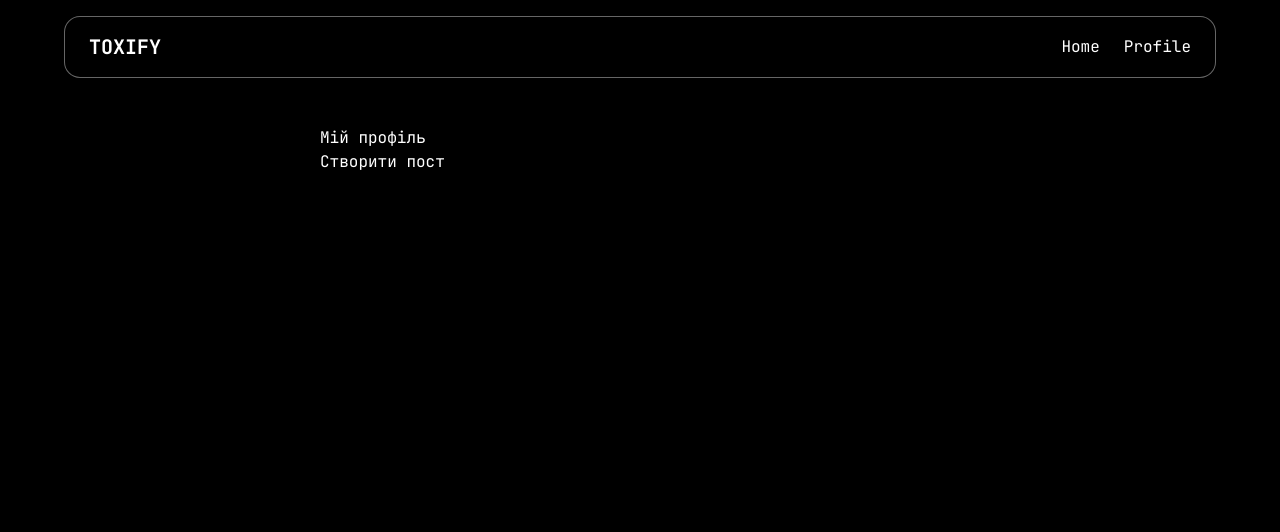
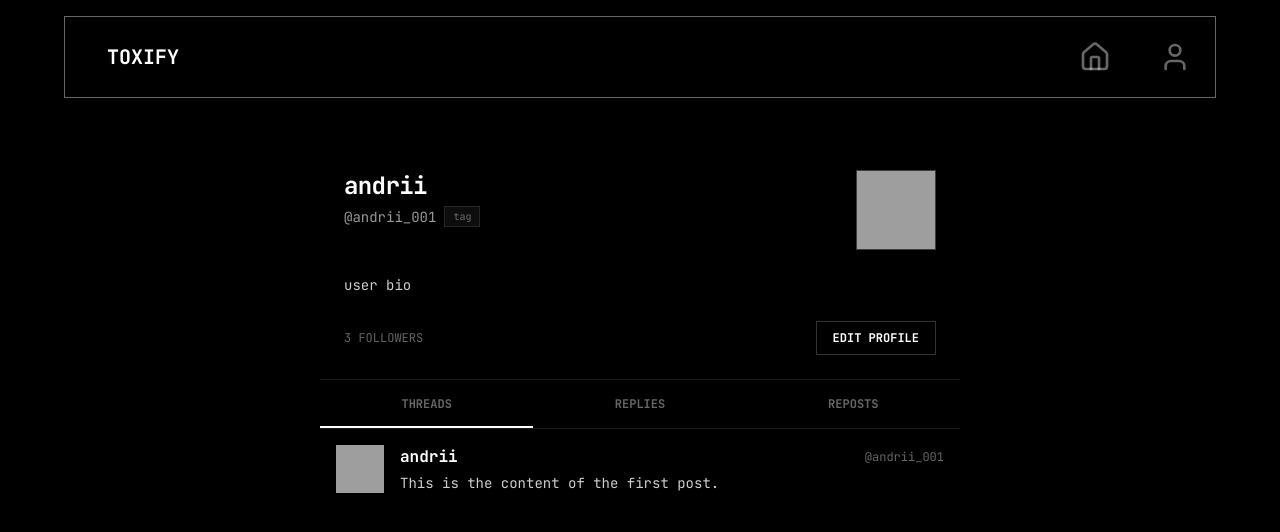
Before and after one commit to StasShtohryn/toxify-django, a Django app: page /profile/my_profile/ in a window 1280 px wide. Shown: the top 532 px of the page. Run offline with Django 5.2, Linux system fonts and the light colour scheme; grey boxes are pictures that could not be loaded.

Commit message:
added profile page

```diff
--- a/Toxify/main/templates/main/base.html
+++ b/Toxify/main/templates/main/base.html
@@ -4,6 +4,7 @@
 <head>
     <meta charset="UTF-8">
     <title>{% block title %} {% endblock %}</title>
+    <meta name="viewport" content="width=device-width, initial-scale=1.0">
     <link rel="stylesheet" href="{% static 'main/css/base.css' %}">
     <link rel="preconnect" href="https://fonts.googleapis.com">
     <link rel="preconnect" href="https://fonts.gstatic.com" crossorigin>
@@ -12,13 +13,17 @@
 </head>
 <body>
     <div class="sticky top-4 w-full px-6 z-50">
-        <div class="max-w-6xl mx-auto bg-black border-1 border-white/40 rounded-2xl px-6 py-4 flex justify-between items-center">
+        <div class="max-w-6xl mx-auto bg-black border-1 border-white/40 px-6 py-4 flex justify-between items-center">
 
-            <h1 class="text-xl font-black">TOXIFY</h1>
+            <a href="{% url 'posts' %}" class="text-xl font-black border-2 px-4 py-2 border-black hover:border-white border-dashed ">TOXIFY</a>
 
-            <nav class="flex gap-6">
-              <a href="#" class="hover:text-blue-500 transition">Home</a>
-                <a href="#" class="hover:text-blue-500 transition">Profile</a>
+            <nav class="flex gap-12">
+                <a href="{% url 'posts' %}" class="hover:underline underline-offset-2 decoration-2 text-white/40 hover:text-white transition-colors">
+                    <svg xmlns="http://www.w3.org/2000/svg" width="32" height="32" viewBox="0 0 24 24" fill="none" stroke="currentColor" stroke-width="2" stroke-linecap="round" stroke-linejoin="round" class="lucide lucide-house-icon lucide-house"><path d="M15 21v-8a1 1 0 0 0-1-1h-4a1 1 0 0 0-1 1v8"/><path d="M3 10a2 2 0 0 1 .709-1.528l7-6a2 2 0 0 1 2.582 0l7 6A2 2 0 0 1 21 10v9a2 2 0 0 1-2 2H5a2 2 0 0 1-2-2z"/></svg>
+                </a>
+                <a href="{% url 'me' %}" class="hover:underline underline-offset-2 decoration-2 text-white/40 hover:text-white transition-colors">
+                    <svg xmlns="http://www.w3.org/2000/svg" width="32" height="32" viewBox="0 0 24 24" fill="none" stroke="currentColor" stroke-width="2" stroke-linecap="round" stroke-linejoin="round" class="lucide lucide-user-icon lucide-user"><path d="M19 21v-2a4 4 0 0 0-4-4H9a4 4 0 0 0-4 4v2"/><circle cx="12" cy="7" r="4"/></svg>
+                </a>
             </nav>
 
         </div>
--- a/Toxify/profiles/templates/profiles/my-profile.html
+++ b/Toxify/profiles/templates/profiles/my-profile.html
@@ -4,16 +4,84 @@
 
 {% block content %}
 <div class="max-w-2xl mx-auto px-4 py-6">
-    <h2> Мій профіль </h2>
+    <div class="p-6 border-b border-white/10">
+      <div class="flex justify-between items-start mb-6">
+        <div>
+          <h2 class="text-2xl font-bold tracking-tight mb-1">andrii</h2>
+          <div class="flex items-center gap-2 mb-4">
+            <span class="text-sm text-white/60">@andrii_001</span>
+            <span class="px-2 py-0.5 bg-white/5 text-[10px] text-white/40 border border-white/10">tag</span>
+          </div>
+        </div>
+        <div class="w-20 h-20 border border-white/20 bg-white/5 shrink-0">
+          <img
+            src="https://media.istockphoto.com/id/185262648/photo/red-apple-with-leaf-isolated-on-white-background.jpg?s=612x612&w=0&k=20&c=gUTvQuVPUxUYX1CEj-N3lW5eRFLlkGrU_cwwwOWxOh8="
+            alt="profile pic"
+            class="w-full h-full object-cover"
+            referrerpolicy="no-referrer"
+          />
+        </div>
+      </div>
 
-    <div>
-        <h3>{{ profile.name }}</h3>
-        <p>
-            {{profile.bio}}
-        </p>
+      <p class="text-sm text-white/80 mb-6 leading-relaxed">
+        user bio
+      </p>
 
-        <a href="{% url 'post_create' %}" class="btn-create"> Створити пост </a>
+      <div class="flex justify-between items-center">
+        <div class="text-xs text-white/40 hover:text-white cursor-pointer transition-colors">
+          3 FOLLOWERS
+        </div>
+        <div class="flex gap-2">
+          <button class="px-4 py-2 border border-white/20 text-xs font-bold hover:bg-white/5 transition-colors">
+            EDIT PROFILE
+          </button>
+    <!--      <button class="px-4 py-2 border border-white/20 text-xs font-bold hover:bg-white/5 transition-colors">-->
+    <!--        SHARE PROFILE-->
+    <!--      </button>-->
+        </div>
+      </div>
     </div>
+
+    <div class="flex border-b border-white/10">
+      <button class="flex-1 py-4 text-xs font-bold relative group">
+        <span class="opacity-40 group-hover:opacity-100 transition-opacity">THREADS</span>
+        <div class="absolute bottom-0 left-0 right-0 h-0.5 bg-white"></div>
+      </button>
+      <button class="flex-1 py-4 text-xs font-bold relative group">
+        <span class="opacity-40 group-hover:opacity-100 transition-opacity">REPLIES</span>
+      </button>
+      <button class="flex-1 py-4 text-xs font-bold relative group">
+        <span class="opacity-40 group-hover:opacity-100 transition-opacity">REPOSTS</span>
+      </button>
+    </div>
+
+    <div class="divide-y divide-white/10">
+      <div>
+        <div class="p-4 flex gap-4">
+          <div class="w-12 h-12 overflow-hidden">
+            <img src="https://media.istockphoto.com/id/185262648/photo/red-apple-with-leaf-isolated-on-white-background.jpg?s=612x612&w=0&k=20&c=gUTvQuVPUxUYX1CEj-N3lW5eRFLlkGrU_cwwwOWxOh8=" alt="@user_01" class="w-full h-full object-cover"/>
+          </div>
+          <div class="flex-1">
+            <div class="flex justify-between items-center mb-1">
+              <span class="font-bold">andrii</span>
+              <span class="text-xs text-white/40">@andrii_001</span>
+            </div>
+            <p class="text-sm text-white/80">
+              This is the content of the first post.
+            </p>
+          </div>
+        </div>
+      </div>
+    </div>
+
+<!--    <div>-->
+<!--        <h3>{{ profile.name }}</h3>-->
+<!--        <p>-->
+<!--            {{profile.bio}}-->
+<!--        </p>-->
+
+<!--        <a href="{% url 'post_create' %}" class="btn-create"> Створити пост </a>-->
+<!--    </div>-->
 </div>
 
 {% endblock %}
```
